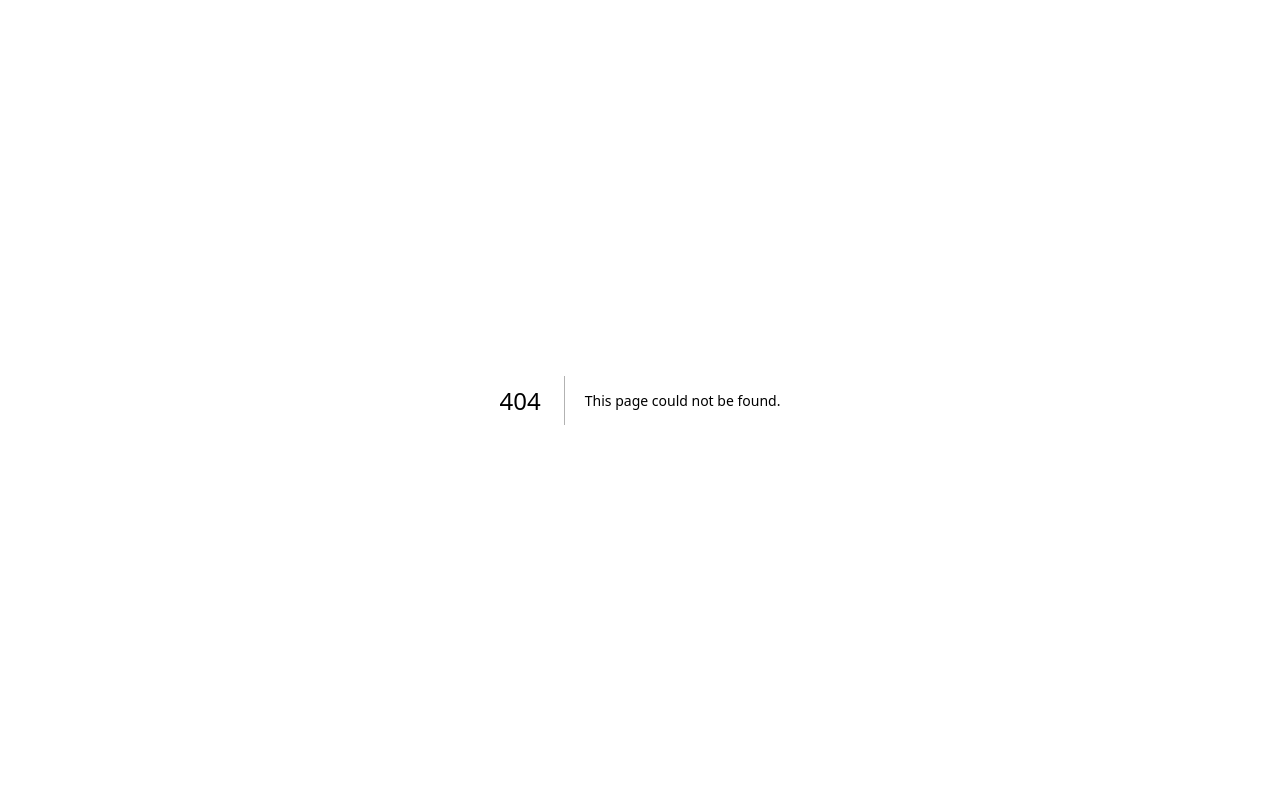
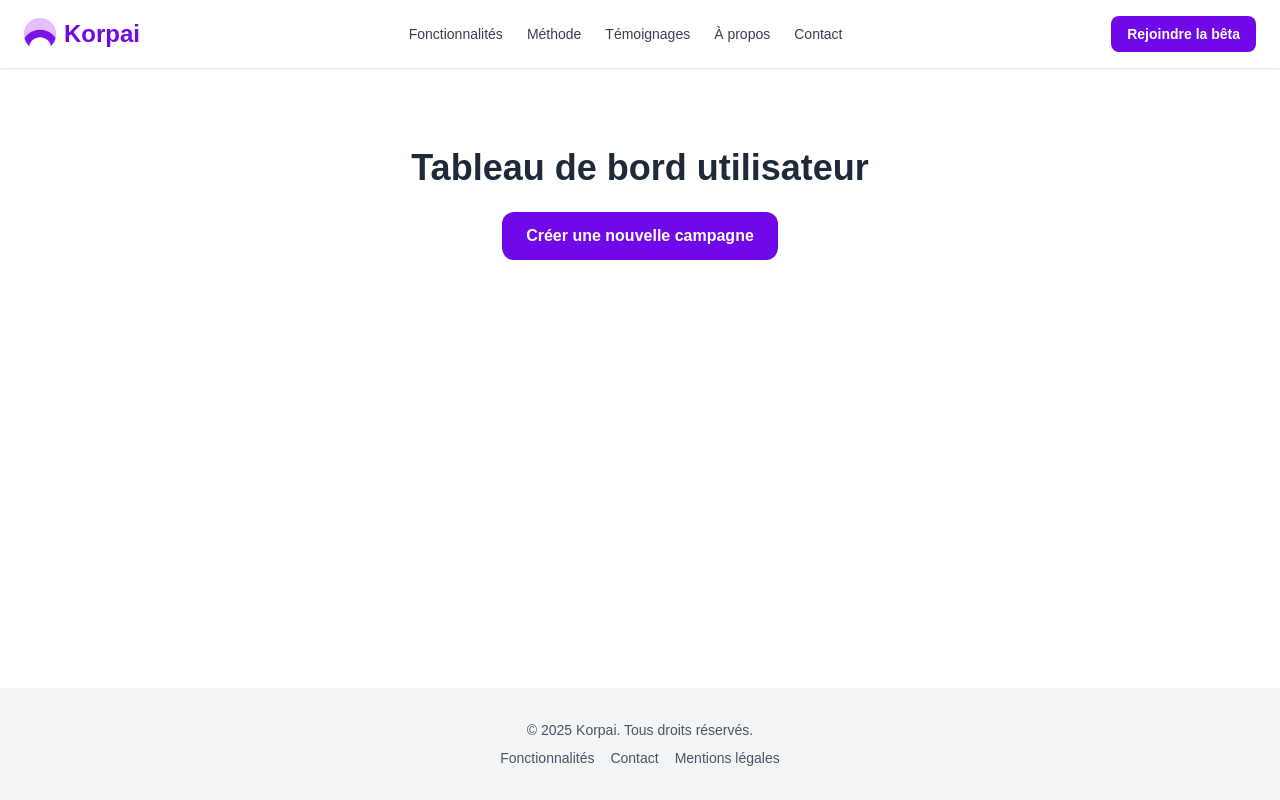
Before and after one commit to oumar-abakar/korpai, a Next.js app: page /dashboard in a window 1280 px wide. Before the commit this address had no page. Built offline with nearby package versions, Linux system fonts and the light colour scheme.

Commit message:
Add user dashboard page

```diff
--- /dev/null
+++ b/src/app/dashboard/page.tsx
@@ -0,0 +1,17 @@
+import Header from "@/components/Header";
+import Footer from "@/components/Footer";
+
+export default function DashboardPage() {
+  return (
+    <div className="bg-white text-gray-800 min-h-screen flex flex-col">
+      <Header />
+      <main className="flex flex-col items-center pt-20 flex-1">
+        <h1 className="text-4xl font-bold mb-6 text-center">Tableau de bord utilisateur</h1>
+        <button className="bg-violet-700 text-white px-6 py-3 rounded-xl font-semibold hover:bg-violet-800 transition">
+          Créer une nouvelle campagne
+        </button>
+      </main>
+      <Footer />
+    </div>
+  );
+}
```
